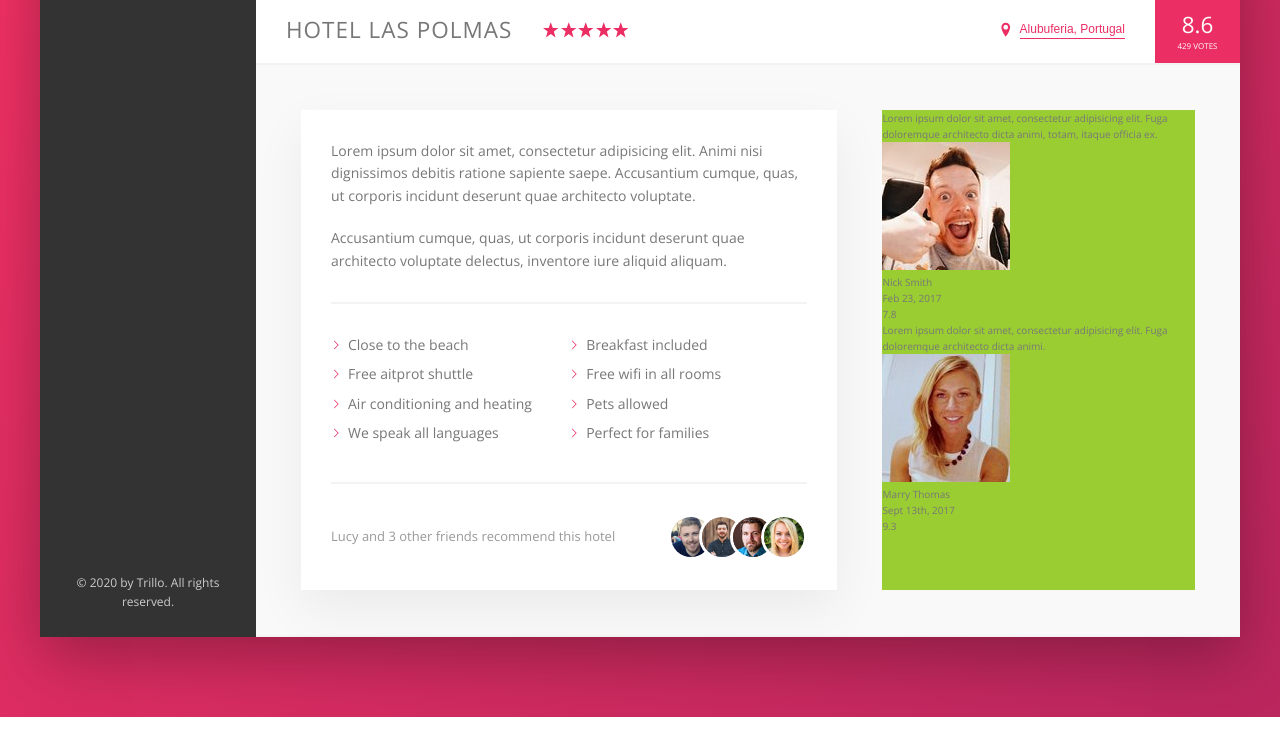
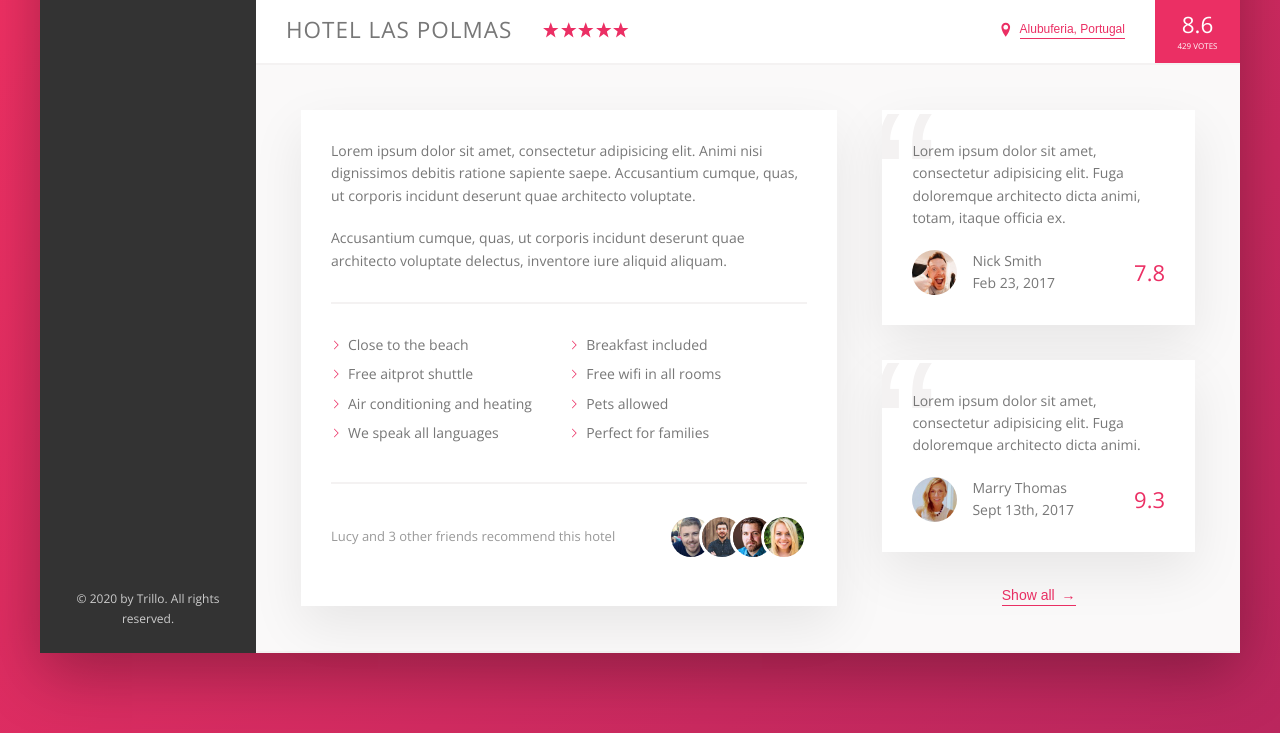
Before and after one commit to Ayush-Chugh-2006/Trillo, a website: page index.html in a window 1280 px wide. Shown: the part 538-1271 px from the top of the page. Drawn offline with nearby package versions, Linux system fonts and the light colour scheme.

Commit message:
Done review

```diff
--- a/index.html
+++ b/index.html
@@ -248,6 +248,9 @@
 									<div class="review__rating">9.3</div>
 								</figcaption>
 							</figure>
+							<div class="review__btn">
+								<button class="btn-inline">Show all <span>&rarr;</span></button>
+							</div>
 						</div>
 					</div>
 				</main>
--- a/sass/_base.scss
+++ b/sass/_base.scss
@@ -13,7 +13,7 @@
 	--color-grey-dark-3: #999;
 
 	--shadow-dark: 0 2rem 6rem rgba(0, 0, 0, 0.3);
-  --shadow-light: 0 2rem 5rem rgba(0, 0, 0, .06);
+	--shadow-light: 0 2rem 5rem rgba(0, 0, 0, 0.08);
 
 	--line: 2px solid var(--color-grey-light-2);
 }
@@ -35,7 +35,7 @@ html {
 }
 
 body {
-  font-family: "Open Sans", sans-serif;
+	font-family: 'Open Sans', sans-serif;
 	font-weight: 400;
 	line-height: 1.6;
 	background-image: linear-gradient(
--- a/sass/_components.scss
+++ b/sass/_components.scss
@@ -278,8 +278,17 @@
 	cursor: pointer;
 	transition: all 0.2s;
 
+	& span {
+		margin-left: 3px;
+		transition: margin-left 0.2s;
+	}
+
 	&:hover {
 		color: var(--color-grey-dark-1);
+
+		span {
+			margin-left: 8px;
+		}
 	}
 
 	&:focus {
@@ -366,5 +375,65 @@
 		}
 	}
 }
+
+/* --------------------------------- REVIEW --------------------------------- */
+.review {
+	background-color: #fff;
+	box-shadow: var(--shadow-light);
+	padding: 3rem;
+	position: relative;
+	overflow: hidden;
+
+	&:not(:last-child) {
+		margin-bottom: 3.5rem;
+	}
+
+	&__text {
+		z-index: 10;
+		position: relative;
+	}
+
+	&__user {
+		display: flex;
+		align-items: center;
+		justify-content: center;
+		margin-top: 2rem;
+	}
+
+	&__photo {
+		height: 4.5rem;
+		width: 4.5rem;
+		border-radius: 50%;
+	}
+
+	&__user-box {
+		flex: 1;
+		margin-left: 1.5rem;
+	}
+
+	&__rating {
+		font-size: 2.2rem;
+		font-weight: 300;
+		color: var(--color-primary);
+	}
+
+	&__btn {
+		display: flex;
+		justify-content: center;
+	}
+
+	&::before {
+		content: '\201C';
+		position: absolute;
+		top: -2.75rem;
+		left: -1rem;
+		font-size: 20rem;
+		color: var(--color-grey-light-2);
+		line-height: 1;
+		font-family: sans-serif;
+		z-index: 1;
+	}
+}
+
 /*= End of Hotel View =*/
 /*=============================================<<<<<*/
--- a/sass/_layout.scss
+++ b/sass/_layout.scss
@@ -34,6 +34,7 @@
 }
 
 .detail {
+	font-size: 1.4rem;
 	padding: 4.5rem;
 	display: flex;
 	background-color: var(--color-grey-light-1);
@@ -41,7 +42,6 @@
 }
 
 .desctiption {
-  font-size: 1.4rem;
 	background-color: #fff;
 	box-shadow: var(--shadow-light);
 	padding: 3rem;
@@ -50,6 +50,5 @@
 }
 
 .user-reviews {
-  background-color: yellowgreen;
 	flex: 1;
 }
```
Also changed, not shown: css/style.css. Lines whose indentation alone changed are shown as unchanged.
